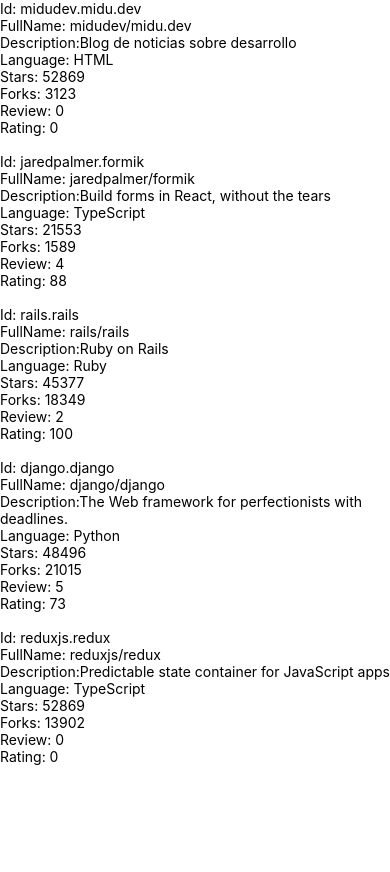
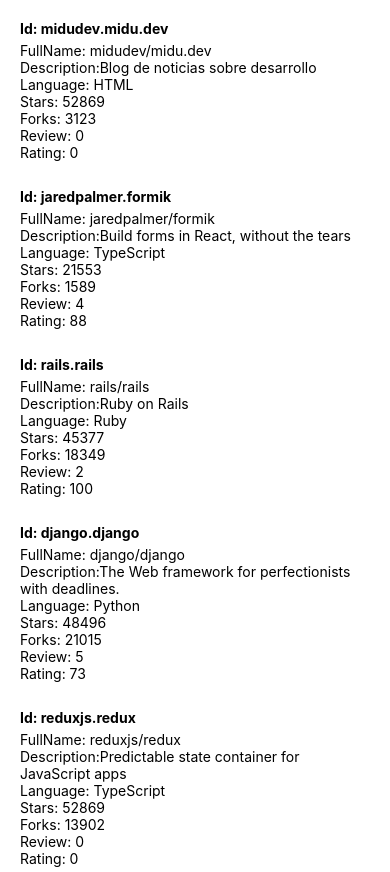
Before and after one commit to robertcach/rating-app, a React Native app: screen / in a window 390 px wide. Before the commit the page ends 844 px from the top, so only its background shows below. Built offline with nearby package versions, Linux system fonts and the light colour scheme.

Commit message:
feat: create repositoryItem  component to send data through props

```diff
--- a/src/components/Main/Main.jsx
+++ b/src/components/Main/Main.jsx
@@ -1,10 +1,10 @@
-import { Text, View } from 'react-native';
+import { View, Text } from 'react-native';
 import Constants from 'expo-constants';
-import RepositoryList from '../RepositoryList/RepositoryList';
+import RepositoryList from '../Repositories/RepositoryList/RepositoryList';
 
 const Main = () => {
   return (
-    <View style={{ marginTop: Constants.statusBarHeight }}>
+    <View style={{ marginTop: Constants.statusBarHeight, paddingTop: 15 }}>
       <RepositoryList />
     </View>
   );
--- /dev/null
+++ b/src/components/Repositories/RepositoryItem/RepositoryItem.jsx
@@ -0,0 +1,18 @@
+import { View, Text } from 'react-native';
+
+const RepositoryItem = (props) => {
+  return (
+    <View key={props.id} style={{ padding: 20, paddingBottom: 5, paddingTop: 5 }}>
+      <Text style={{ fontWeight: 'bold', marginBottom: 5 }}>Id: {props.id}</Text>
+      <Text>FullName: {props.fullName}</Text>
+      <Text>Description:{props.description}</Text>
+      <Text>Language: {props.language}</Text>
+      <Text>Stars: {props.stargazersCount}</Text>
+      <Text>Forks: {props.forksCount}</Text>
+      <Text>Review: {props.reviewCount}</Text>
+      <Text>Rating: {props.ratingAverage}</Text>
+    </View>
+  );
+};
+
+export default RepositoryItem;
--- /dev/null
+++ b/src/components/Repositories/RepositoryList/RepositoryList.jsx
@@ -0,0 +1,15 @@
+import { Text, FlatList } from 'react-native';
+import repositories from '../../../data/repositories';
+import RepositoryItem from '../RepositoryItem/RepositoryItem';
+
+const RepositoryList = () => {
+  return (
+    <FlatList
+      data={repositories}
+      ItemSeparatorComponent={() => <Text> </Text>}
+      renderItem={({ item: repo }) => <RepositoryItem {...repo} />}
+    ></FlatList>
+  );
+};
+
+export default RepositoryList;
--- a/src/components/RepositoryList/RepositoryList.jsx
+++ /dev/null
@@ -1,25 +0,0 @@
-import { View, Text, FlatList } from 'react-native';
-import repositories from '../../data/repositories';
-
-const RepositoryList = () => {
-  return (
-    <FlatList
-      data={repositories}
-      ItemSeparatorComponent={() => <Text> </Text>}
-      renderItem={({ item: repo }) => (
-        <View key={repo.id}>
-          <Text>Id: {repo.id}</Text>
-          <Text>FullName: {repo.fullName}</Text>
-          <Text>Description:{repo.description}</Text>
-          <Text>Language: {repo.language}</Text>
-          <Text>Stars: {repo.stargazersCount}</Text>
-          <Text>Forks: {repo.forksCount}</Text>
-          <Text>Review: {repo.reviewCount}</Text>
-          <Text>Rating: {repo.ratingAverage}</Text>
-        </View>
-      )}
-    ></FlatList>
-  );
-};
-
-export default RepositoryList;
```
